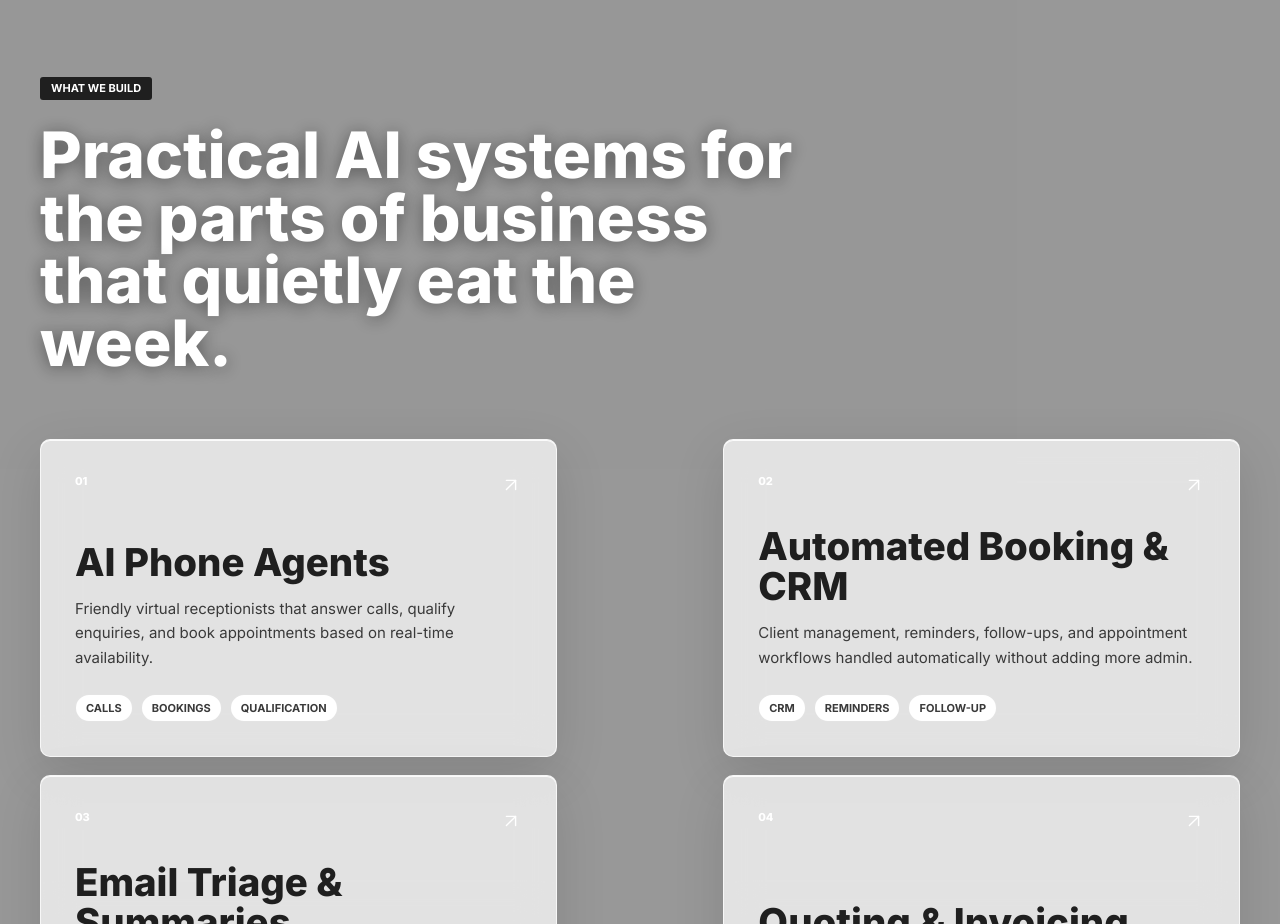
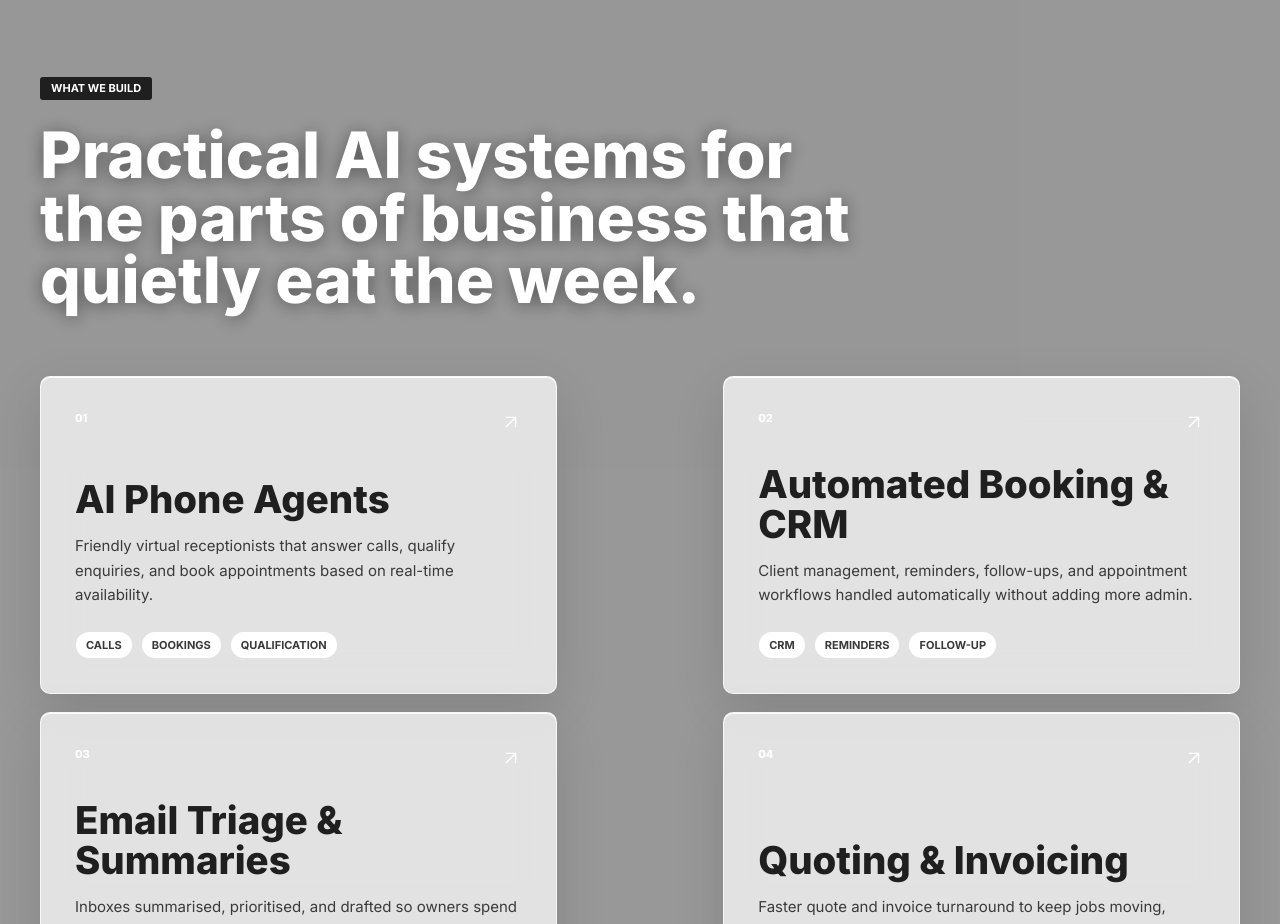
Before and after one commit to Ozhtropic/website, a React (Vite) app: page / in a window 1280 px wide. Shown: the part 4120-5044 px from the top of the page. Built offline with nearby package versions, Linux system fonts and the light colour scheme.

Commit message:
Stack services heading lines

```diff
--- a/src/content/siteContent.ts
+++ b/src/content/siteContent.ts
@@ -170,7 +170,7 @@ const en: SiteContent = {
   ],
   servicesIntro: {
     eyebrow: "What we build",
-    title: "Practical AI systems for the parts of business that quietly eat the week.",
+    title: "Practical AI systems for\nthe parts of business that\nquietly eat the week.",
     note:
       "Built for owners and teams who are hands-on with clients, bookings, phones, quoting, emails, and daily follow-up.",
   },
--- a/src/styles.css
+++ b/src/styles.css
@@ -611,12 +611,13 @@ button {
 
 .services-heading h2 {
   margin: 24px 0 0;
-  max-width: 17ch;
+  max-width: 26ch;
   color: var(--white);
   font-size: clamp(40px, 5vw, 72px);
   font-weight: 800;
   line-height: 0.98;
   text-shadow: 0 2px 18px rgba(0, 0, 0, 0.45);
+  white-space: pre-line;
 }
 
 .heading-note {
```
